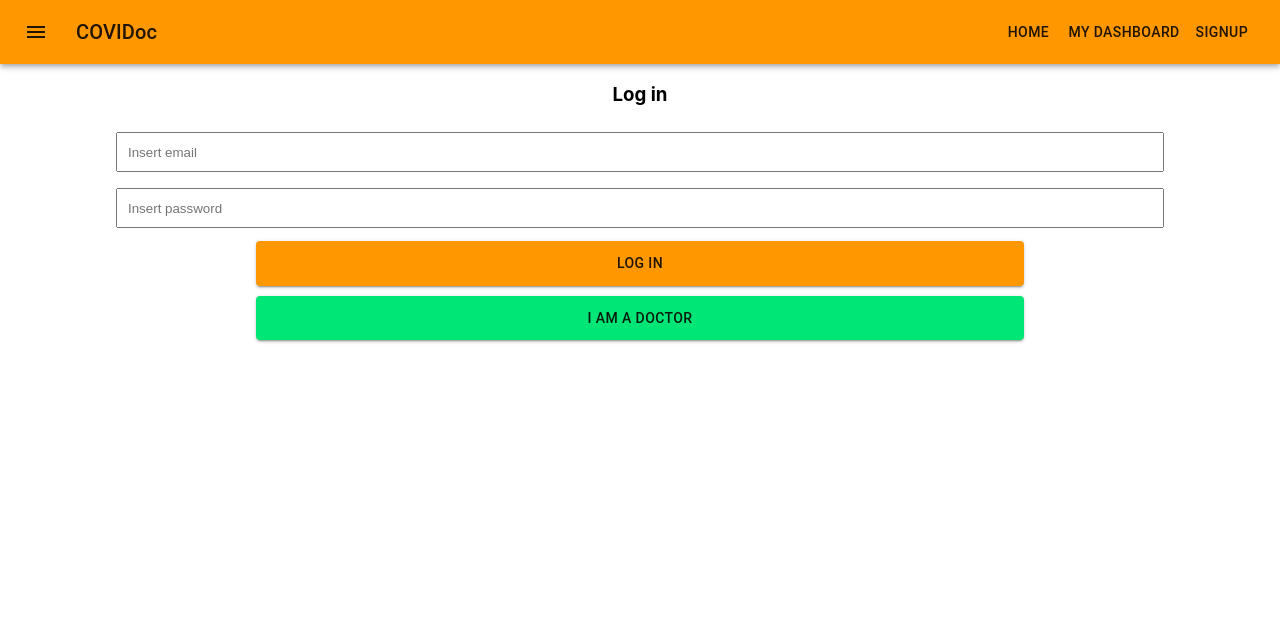
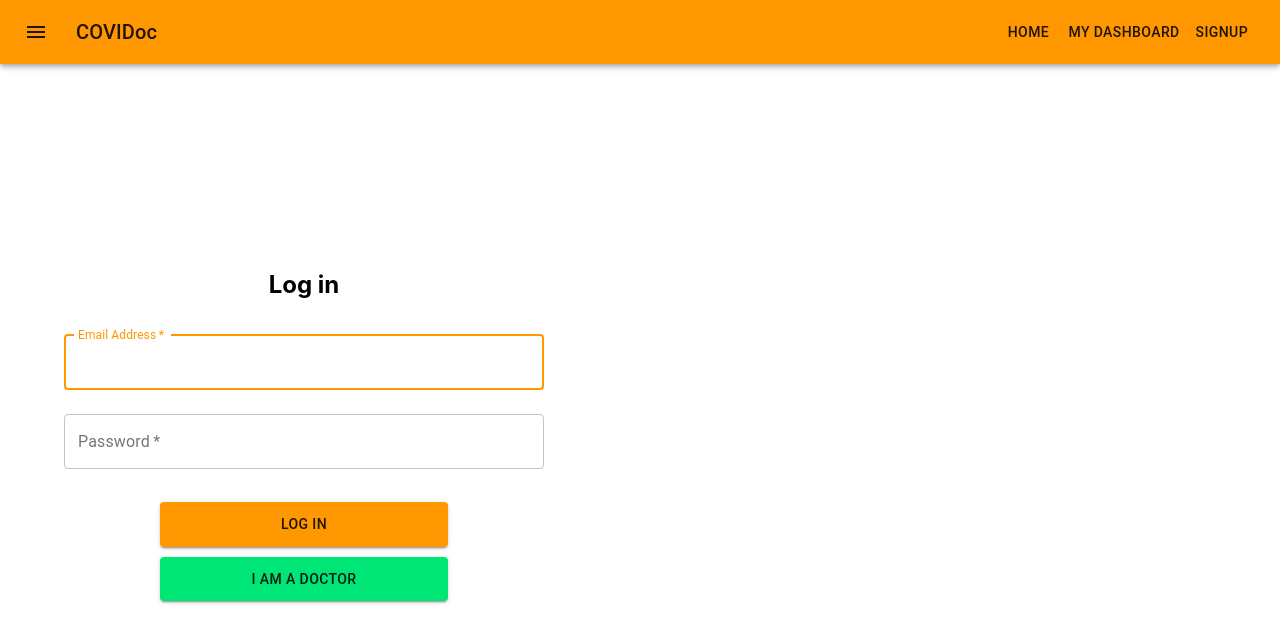
Before and after one commit to Robert-OP/hackthecrisis, a React (Create React App) app: page /dashboard in a window 1280 px wide. Shown: the top 642 px of the page. Built offline with nearby package versions, Linux system fonts and the light colour scheme.

Commit message:
styled dashboard

```diff
--- a/src/App.css
+++ b/src/App.css
@@ -7,8 +7,11 @@ body {
 
 #dashboard-login {
   height: 91vh;
-  width: 100vw;
+  width: 90%;
+  margin: 0 auto;
   text-align: center;
+  display: flex;
+  align-items: center;
 }
 
 .button-select {
--- a/src/pages/DashboardLogin.js
+++ b/src/pages/DashboardLogin.js
@@ -1,28 +1,62 @@
-import React, { Component } from 'react';
+import React, { useState } from 'react';
 import Button from '@material-ui/core/Button';
+import Box from '@material-ui/core/Box';
+import TextField from '@material-ui/core/TextField';
 
-class DashboardLogin extends Component {
-  render() {
-    return (
-      <div id="dashboard-login">
-        <h3>Log in</h3>
-        <div>
+function DashboardLogin() {
+  const [type, setType] = useState('user');
+
+  const onTypeChange = () => {
+    type === 'user' ? setType('doctor') : setType('user');
+  };
+
+  return (
+    <Box id="dashboard-login">
+      <Box>
+        <h2>Log in</h2>
+        <Box>
           <form id="dashboardLoginForm">
-            <input type="text" name="email" placeholder="Insert email" />
-            <input type="text" name="password" placeholder="Insert password" />
-            <div>
+            <TextField
+              variant="outlined"
+              margin="normal"
+              required
+              fullWidth
+              id="email"
+              label="Email Address"
+              name="email"
+              autoComplete="email"
+              autoFocus
+            />
+            <TextField
+              variant="outlined"
+              margin="normal"
+              required
+              fullWidth
+              name="password"
+              label="Password"
+              type="password"
+              id="password"
+              autoComplete="current-password"
+            />
+
+            <Box>
+              <br />
               <Button variant="contained" color="primary">
                 Log in
               </Button>
-              <Button variant="contained" color="secondary">
-                I am a doctor
+              <Button
+                variant="contained"
+                color="secondary"
+                onClick={() => onTypeChange()}
+              >
+                {type === 'user' ? 'I am a doctor' : 'I am a user'}
               </Button>
-            </div>
+            </Box>
           </form>
-        </div>
-      </div>
-    );
-  }
+        </Box>
+      </Box>
+    </Box>
+  );
 }
 
 export default DashboardLogin;
```
